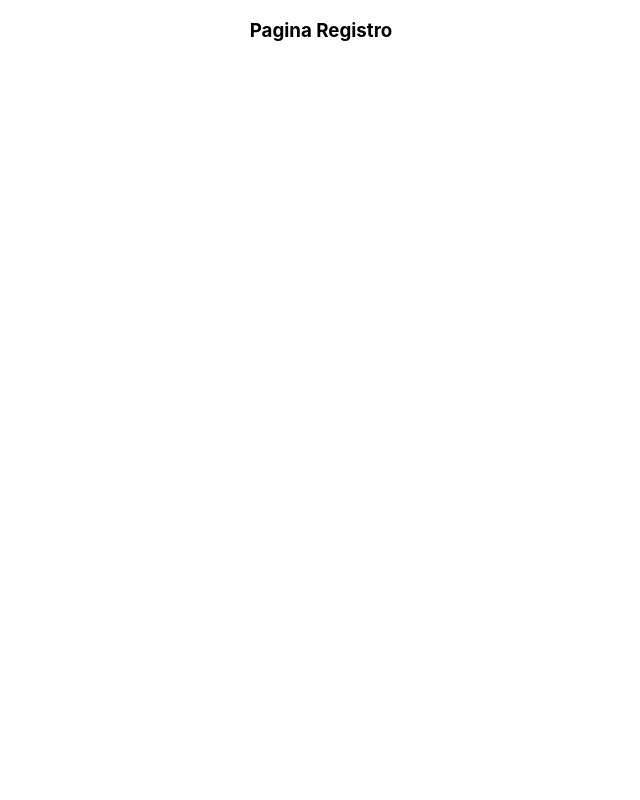
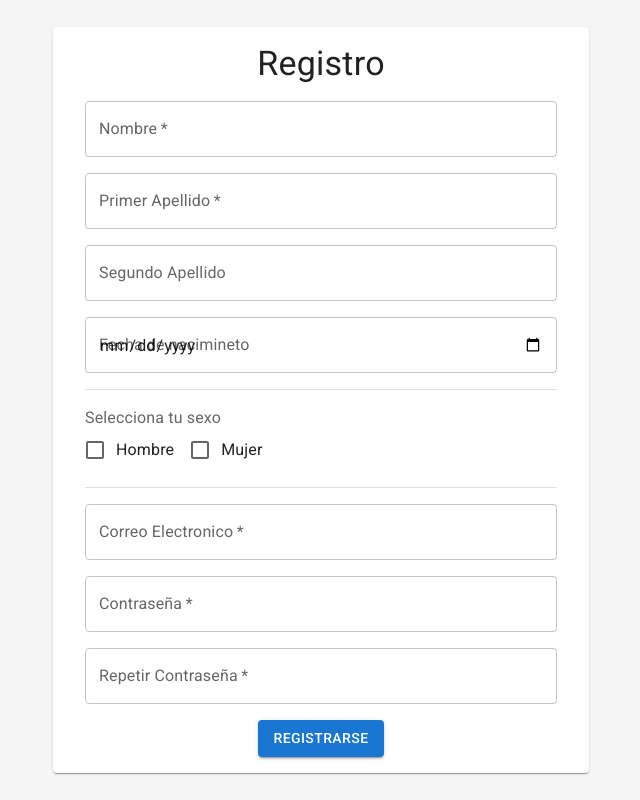
Before and after one commit to nroxDev/gestion-finanzas-personales, a React (Create React App) app in the folder frontend/: page /registro in a window 1280 px wide. Shown: the whole page, without its empty margins (319-959 px from the left). Built offline with nearby package versions, Linux system fonts and the light colour scheme.

Commit message:
implemntación basica del registro

```diff
--- a/frontend/package.json
+++ b/frontend/package.json
@@ -3,6 +3,11 @@
   "version": "0.1.0",
   "private": true,
   "dependencies": {
+    "@emotion/react": "^11.13.3",
+    "@emotion/styled": "^11.13.0",
+    "@fontsource/roboto": "^5.1.0",
+    "@mui/icons-material": "^6.1.0",
+    "@mui/material": "^6.1.0",
     "@testing-library/jest-dom": "^5.17.0",
     "@testing-library/react": "^13.4.0",
     "@testing-library/user-event": "^13.5.0",
--- a/frontend/src/App.js
+++ b/frontend/src/App.js
@@ -1,4 +1,8 @@
 import './App.css';
+import '@fontsource/roboto/300.css';
+import '@fontsource/roboto/400.css';
+import '@fontsource/roboto/500.css';
+import '@fontsource/roboto/700.css';
 import Registro from './componentes/registro/registro';
 import Login from './componentes/login/login';
 import Aplicacion from './componentes/aplicacion/aplicacion';
--- a/frontend/src/componentes/aplicacion/aplicacion.css
+++ b/frontend/src/componentes/aplicacion/aplicacion.css
@@ -0,0 +1 @@
+.pagina-aplicacion{}
--- a/frontend/src/componentes/pagina-no-encontrada/paginaNoEncontrada.css
+++ b/frontend/src/componentes/pagina-no-encontrada/paginaNoEncontrada.css
@@ -0,0 +1,3 @@
+.pagina-no-encontrada{
+
+}
--- a/frontend/src/componentes/registro/registro.css
+++ b/frontend/src/componentes/registro/registro.css
@@ -1,5 +1,3 @@
-.pagina-registro {
-
-
-
+body {
+  background-color: #f5f5f5;
 }
--- a/frontend/src/componentes/registro/registro.js
+++ b/frontend/src/componentes/registro/registro.js
@@ -1,8 +1,153 @@
+
+import { useState } from "react";
+import { useNavigate } from 'react-router-dom';
 
 import "./registro.css";
+import { Card, CardContent, Button, TextField, Typography, CardActionArea, Stack, Divider, FormGroup, FormLabel, Checkbox, FormControlLabel } from "@mui/material";
 
 
 function Registro() {
-    return <div className="pagina-registro"><h3>Pagina Registro</h3></div>
+    let [nombre, darNombre] = useState('');
+    let [primerApellido, darPrimerApellido] = useState("");
+    let [segundoApellido, darSegundoApellido] = useState("");
+    let [fechaNacimiento, darFechaNacimiento] = useState(".");
+    let [correo, darCorreo] = useState("");
+    let [contrasena, darContrasena] = useState("");
+    let [contrasenaRepetida, darContrasenaRepetida] = useState("");
+    let navegar = useNavigate();
+
+    return <Stack direction="column" alignItems="center" justifyContent="center" spacing={2} sx={{ height: "100vh", width: "100vw" }} padding="16pxpx">
+        <Card variant="elevation" className="pagina-registro">
+            <Stack direction="column" padding="16px" minWidth="504px">
+                <Typography component="h1" variant="h4">Registro</Typography>
+
+                <CardContent>
+                    <Stack direction="column" spacing={2}>
+                        <TextField
+                            variant="outlined"
+                            label="Nombre"
+                            required
+                            type="text"
+                            value={nombre}
+                            onChange={function (evento) {
+                                darNombre(evento.target.value)
+                            }}
+                        />
+
+
+                        <TextField
+                            variant="outlined"
+                            label="Primer Apellido"
+                            required
+                            type="text"
+                            value={primerApellido}
+                            onChange={function (evento) {
+                                darPrimerApellido(evento.target.value)
+                            }}
+
+                        />
+
+
+                        <TextField
+                            variant="outlined"
+                            label="Segundo Apellido"
+                            type="text"
+                            value={segundoApellido}
+                            onChange={function (evento) {
+                                darSegundoApellido(evento.target.value)
+                            }}
+                        />
+
+                        <TextField
+                            variant="outlined"
+                            label="Fecha de nacimineto"
+                            type="date" value={fechaNacimiento}
+                            onChange={function (evento) {
+                                darFechaNacimiento(evento.target.value);
+                            }}
+
+                        />
+
+                        <Divider orientation="horizontal" />
+
+
+                        <Stack direction="column" alignItems="start">
+                            <FormLabel component="legend">Selecciona tu sexo</FormLabel>
+                            <FormGroup row>
+                                <FormControlLabel
+                                    control={<Checkbox />}
+                                    label="Hombre"
+                                />
+                                <FormControlLabel
+                                    control={<Checkbox />}
+                                    label="Mujer"
+                                />
+                            </FormGroup>
+                        </Stack>
+
+                        <Divider orientation="horizontal" />
+
+                        <TextField
+                            variant="outlined"
+                            label="Correo Electronico"
+                            required
+                            type="email"
+                            value={correo}
+                            onChange={function (evento) {
+                                darCorreo(evento.target.value);
+                            }}
+                        />
+
+                        <TextField
+                            variant="outlined"
+                            label="Contraseña"
+                            required
+                            type="password"
+                            value={contrasena}
+                            onChange={function (evento) {
+                                darContrasena(evento.target.value)
+                            }}
+
+                        />
+
+                        <TextField
+                            variant="outlined"
+                            label="Repetir Contraseña"
+                            required
+                            type="password"
+                            value={contrasenaRepetida}
+                            onChange={function (evento) {
+                                darContrasenaRepetida(evento.target.value);
+                            }}
+                        />
+                    </Stack>
+                </CardContent>
+
+                <CardActionArea>
+                    <Button variant="contained" onClick={async function () {
+                        let datos = {
+                            nombre: nombre,
+                            primerApellido: primerApellido,
+                            segundoApellido: segundoApellido,
+                            fechaNacimiento: fechaNacimiento,
+                            sexo: "M",
+                            correo: correo,
+                            contrasena: contrasenaRepetida
+                        }
+
+                        await fetch("http://localhost:2000/usuarios", {
+                            method: "POST",
+                            headers: {
+                                'Content-Type': 'application/json'
+                            },
+                            body: JSON.stringify(datos)
+                        })
+                        navegar('/login')
+                    }}>Registrarse</Button>
+                </CardActionArea>
+            </Stack>
+        </Card>
+    </Stack>
+
 }
 export default Registro;
```
Also changed, not shown: 2 other files (tests, documents, lock files or other folders).
